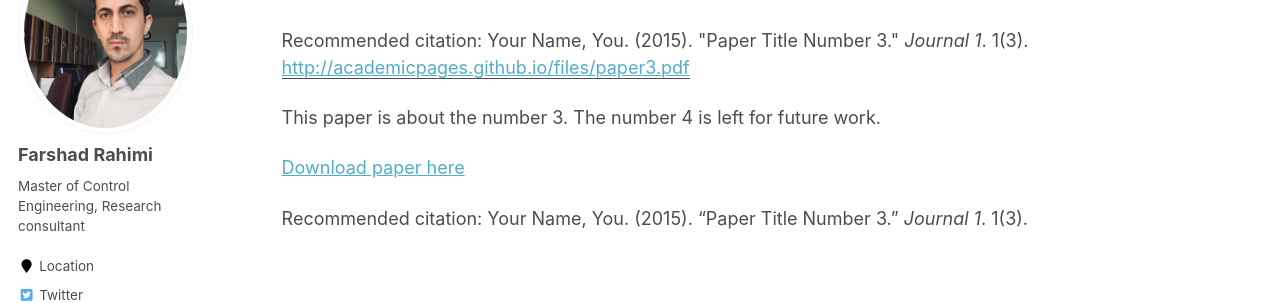
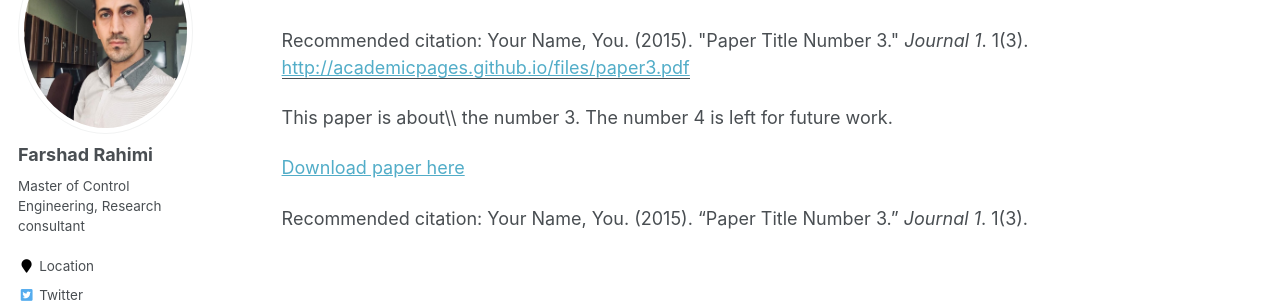
Before and after one commit to Farshad-Rahimi/FarshadRahimi, a Jekyll site: the page built from _publications/2015-10-01-paper-title-number-3.md, in a window 1280 px wide. Shown: the part 188-491 px from the top of the page. Built offline with Jekyll 4.4.1, drawn with Linux system fonts in a browser that asks for light colours; some web fonts are replaced.

```diff
--- a/_publications/2015-10-01-paper-title-number-3.md
+++ b/_publications/2015-10-01-paper-title-number-3.md
@@ -8,7 +8,7 @@ venue: 'Journal 1'
 paperurl: 'http://academicpages.github.io/files/paper3.pdf'
 citation: 'Your Name, You. (2015). &quot;Paper Title Number 3.&quot; <i>Journal 1</i>. 1(3).'
 ---
-This paper is about the number 3. The number 4 is left for future work.
+This paper is about\\\\\\ the number 3. The number 4 is left for future work.
 
 [Download paper here](http://academicpages.github.io/files/paper3.pdf)
 
```
